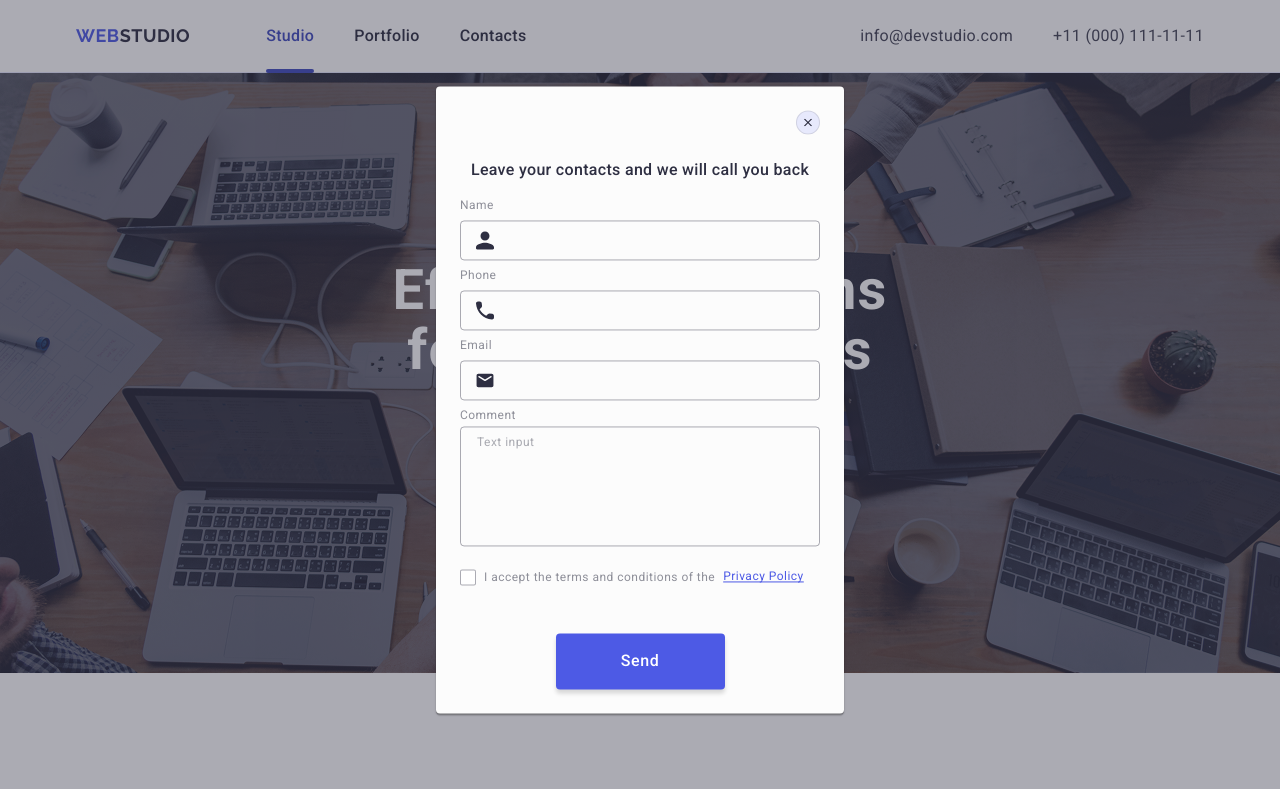
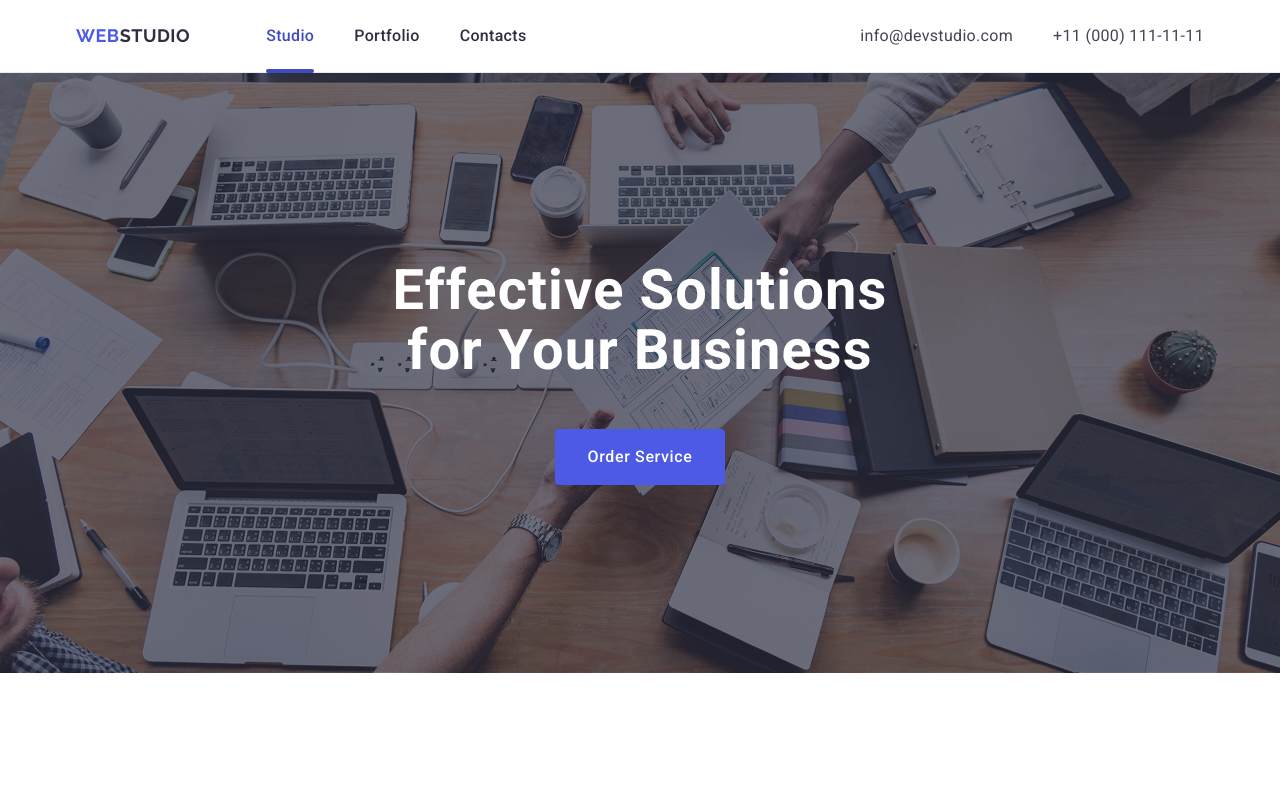
Before and after one commit to Natalia-Myshenkova/goit-markup-hw-05, a plain HTML site: page index.html in a window 1280 px wide. Shown: the top 789 px of the page. Drawn offline with nearby package versions, Linux system fonts and the light colour scheme.

Commit message:
delete is-open class

```diff
--- a/index.html
+++ b/index.html
@@ -427,7 +427,7 @@
   </footer>
 
 
-  <div class="modal-overlay is-open">
+  <div class="modal-overlay"> <!--is-open-->
     <div class="modal">
       <button class="modal-close-btn" type="button" aria-label="Close modal">
         <svg class="modal-close-icon" width="8" height="8" aria-hidden="true" focusable="false">
```
